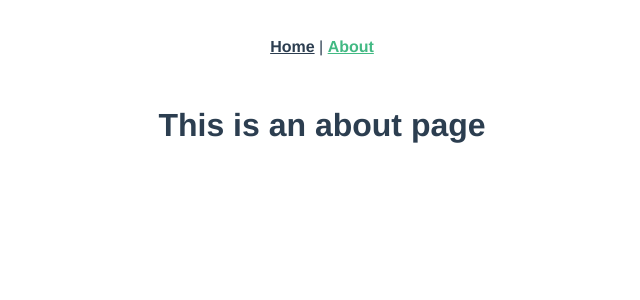
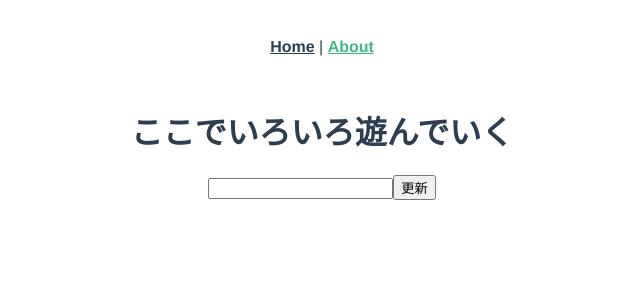
Before and after one commit to chucker34/vue-ts-practice, a Vue app: page /about in a window 1280 px wide. Shown: the top 300 px of the page, without its empty margins (318-958 px from the left). Built offline with nearby package versions, Linux system fonts and the light colour scheme.

Commit message:
適当に入力値を表示してみた

```diff
--- /dev/null
+++ b/src/components/Play.vue
@@ -0,0 +1,43 @@
+<template>
+  <div class="play">
+    <h1>{{ displayMsg }}</h1>
+    <input v-model="inputMsg">
+    <button @click="update">更新</button>
+  </div>
+</template>
+
+<script lang="ts">
+import { Component, Prop, Vue } from 'vue-property-decorator';
+
+@Component
+export default class Play extends Vue {
+    @Prop() private propsMsg!: string;
+
+    inputMsg: string = '';
+
+    displayMsg: string = this.propsMsg
+
+    update () {
+        this.displayMsg = this.propsMsg + this.inputMsg
+        this.inputMsg = ''
+    }
+}
+</script>
+
+<!-- Add "scoped" attribute to limit CSS to this component only -->
+<style scoped>
+h3 {
+  margin: 40px 0 0;
+}
+ul {
+  list-style-type: none;
+  padding: 0;
+}
+li {
+  display: inline-block;
+  margin: 0 10px;
+}
+a {
+  color: #42b983;
+}
+</style>
--- a/src/views/About.vue
+++ b/src/views/About.vue
@@ -1,5 +1,17 @@
 <template>
   <div class="about">
-    <h1>This is an about page</h1>
+    <Play propsMsg="ここでいろいろ遊んでいく"/>
   </div>
 </template>
+
+<script lang="ts">
+import { Component, Vue } from 'vue-property-decorator';
+import Play from '@/components/Play.vue'; // @ is an alias to /src
+
+@Component({
+  components: {
+    Play,
+  },
+})
+export default class Abount extends Vue {}
+</script>
```
